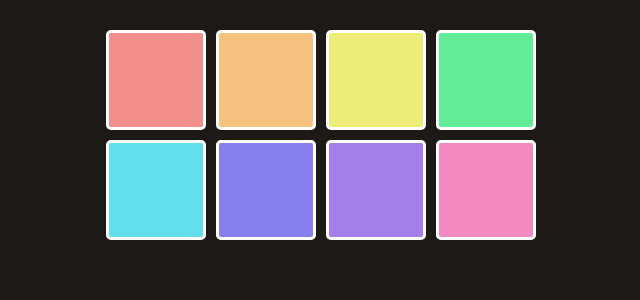
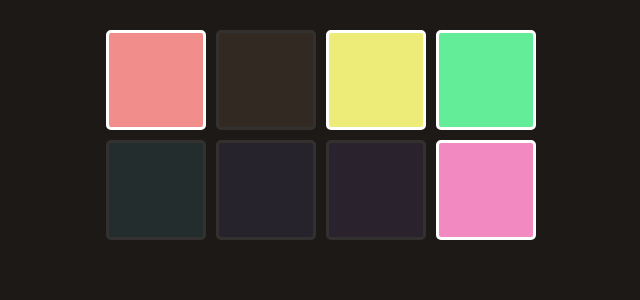
Before and after one commit to umaimaz123/react-chef-claude, a React (Vite) app: page / in a window 1280 px wide. Shown: the top 300 px of the page, without its empty margins (319-959 px from the left). Built offline with nearby package versions, Linux system fonts and the light colour scheme.

Commit message:
added className based on ternary condition

```diff
--- a/Sound-pads-challenge/SoundApp.jsx
+++ b/Sound-pads-challenge/SoundApp.jsx
@@ -10,6 +10,7 @@ export default function SoundApp(props) {
   const soundPadButtons = soundPads.map(pad => (
       <Pad key={pad.id}
         color={pad.color}
+        on={pad.on}
       />
 
   ))
--- a/Sound-pads-challenge/components/Pad.jsx
+++ b/Sound-pads-challenge/components/Pad.jsx
@@ -1,5 +1,8 @@
 export default function Pad(props) {
   return (
-    <button style={{backgroundColor: props.color}}></button>
+    <button
+      style={{backgroundColor: props.color}}
+      className= {props.on ? "on" : ""}
+    ></button>
   )
 }
--- a/Sound-pads-challenge/soundPad.css
+++ b/Sound-pads-challenge/soundPad.css
@@ -25,5 +25,9 @@ button {
     border: 3px solid white;
     border-radius: 5px;
     cursor: pointer;
+    opacity: 0.1;
+}
 
+button.on {
+    opacity: 1;
 }
```
